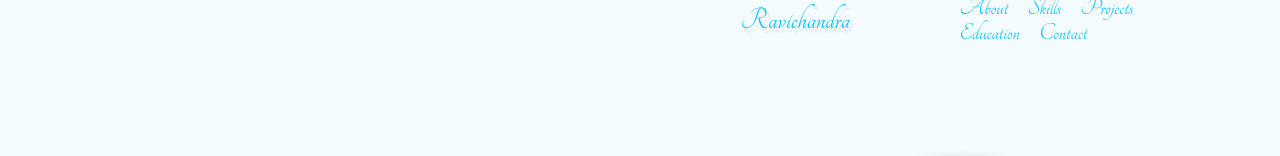
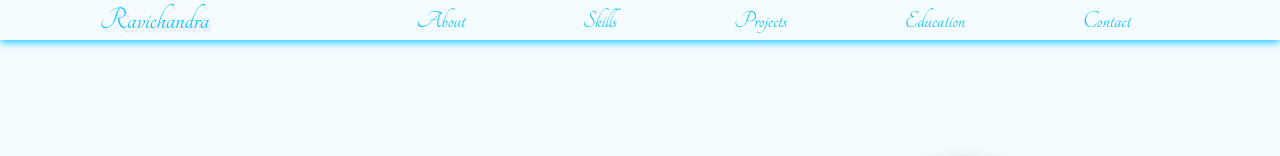
Before and after one commit to ravimelinkeri/Portfolio, a plain HTML site: page index.html in a window 1280 px wide. Shown: the top 156 px of the page. Drawn offline with Linux system fonts and the light colour scheme; grey boxes are pictures that could not be loaded.

Commit message:
Update style.css

```diff
--- a/style.css
+++ b/style.css
@@ -11,8 +11,9 @@ body{
 
 .header-bar{
   height: 40px;
-  width: 100vw;
+  width: 100%;
   margin-top: -8px;
+  margin-left: -8px;
   position: fixed;
   z-index: 5;
   padding-right: 4%;
@@ -20,6 +21,7 @@ body{
   justify-content: end;
   align-items: center;
   background-color: #F5FCFF;
+  box-shadow: 0px 2px 8px #08C2FF;
 }
 
 .headerName{
@@ -33,7 +35,7 @@ body{
   text-shadow: 3px 4px 2px #ddd;
 }
 
-..anchorHolder{
+.anchorHolder{
   display: flex;
   justify-content: space-evenly;
   width: 75%;
```
